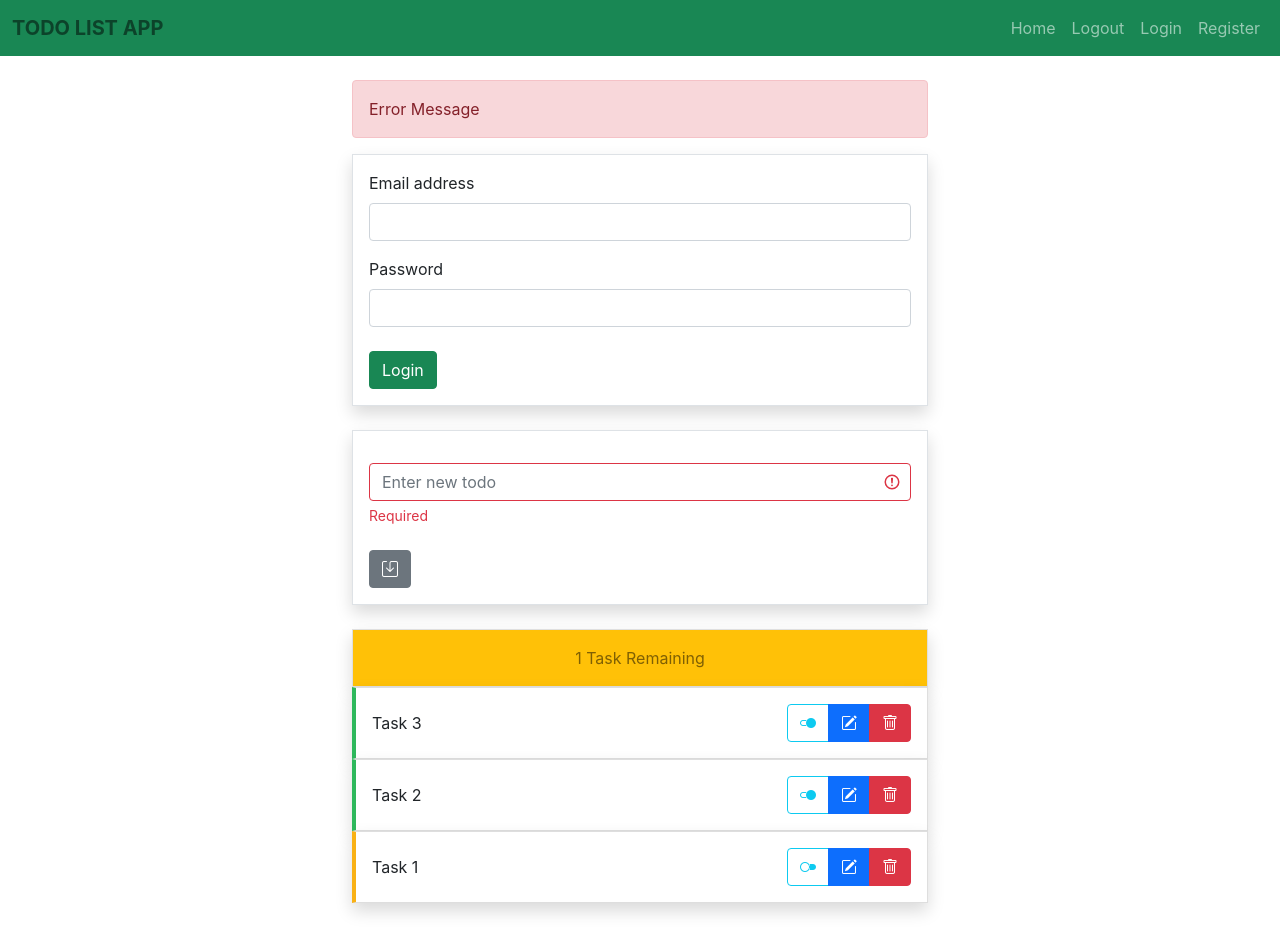
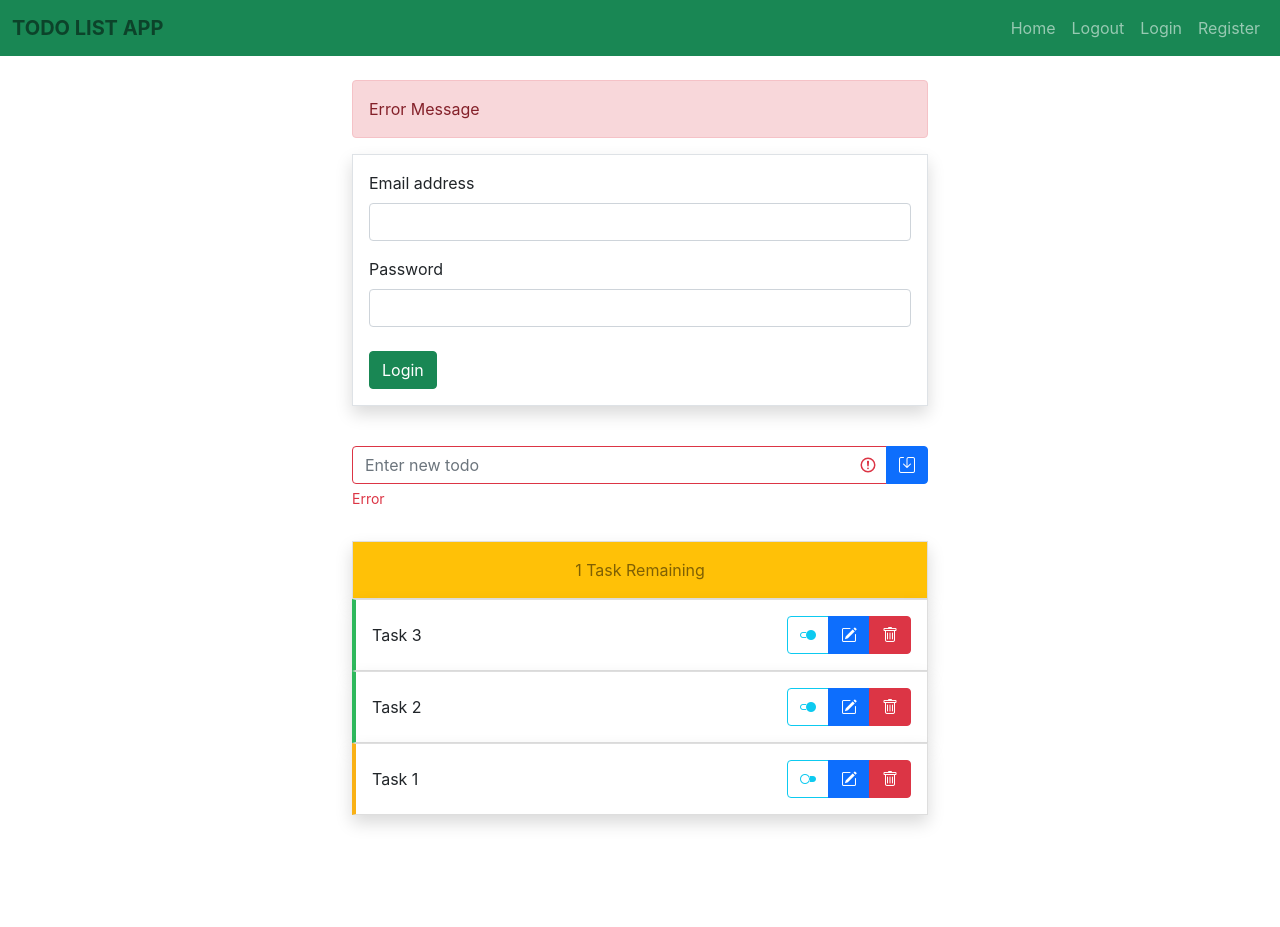
Before and after one commit to earth824/cc9-react-basic-todo-list, a React (Create React App) app: page / in a window 1280 px wide. After the commit the page ends 839 px from the top, so only its background shows below. Built offline with nearby package versions, Linux system fonts and the light colour scheme.

Commit message:
connect front-back template

```diff
--- a/src/App.js
+++ b/src/App.js
@@ -58,23 +58,16 @@ function App() {
             </form>
           </div>
 
-          {/* <div className="mb-4 d-flex justify-content-end">
-            <button className="btn btn-success">
-              <i className="bi-plus-lg" />
-            </button>
-          </div> */}
-          <div className="border shadow p-3 mb-4">
-            {/* <div className="d-flex justify-content-end">
-              <button className="btn-close btn-sm text-black-50"></button>
-            </div> */}
-            <form>
-              <div className="mt-3 mb-4">
-                <input type="text" className="form-control is-invalid" id="todo" placeholder="Enter new todo" />
-                <div className="invalid-feedback">Required</div>
+          <div className="py-3 mb-3">
+            <form className="flex-fill">
+              <div className="input-group has-validation">
+                <input type="text" className="form-control is-invalid" placeholder="Enter new todo" />
+                <button className="btn btn-primary">
+                  <i className="bi-save" />
+                </button>
+
+                <div className="invalid-feedback">Error</div>
               </div>
-              <button className="btn btn-secondary">
-                <i className="bi-save" />
-              </button>
             </form>
           </div>
           <div className="card shadow rounded-0">
```
